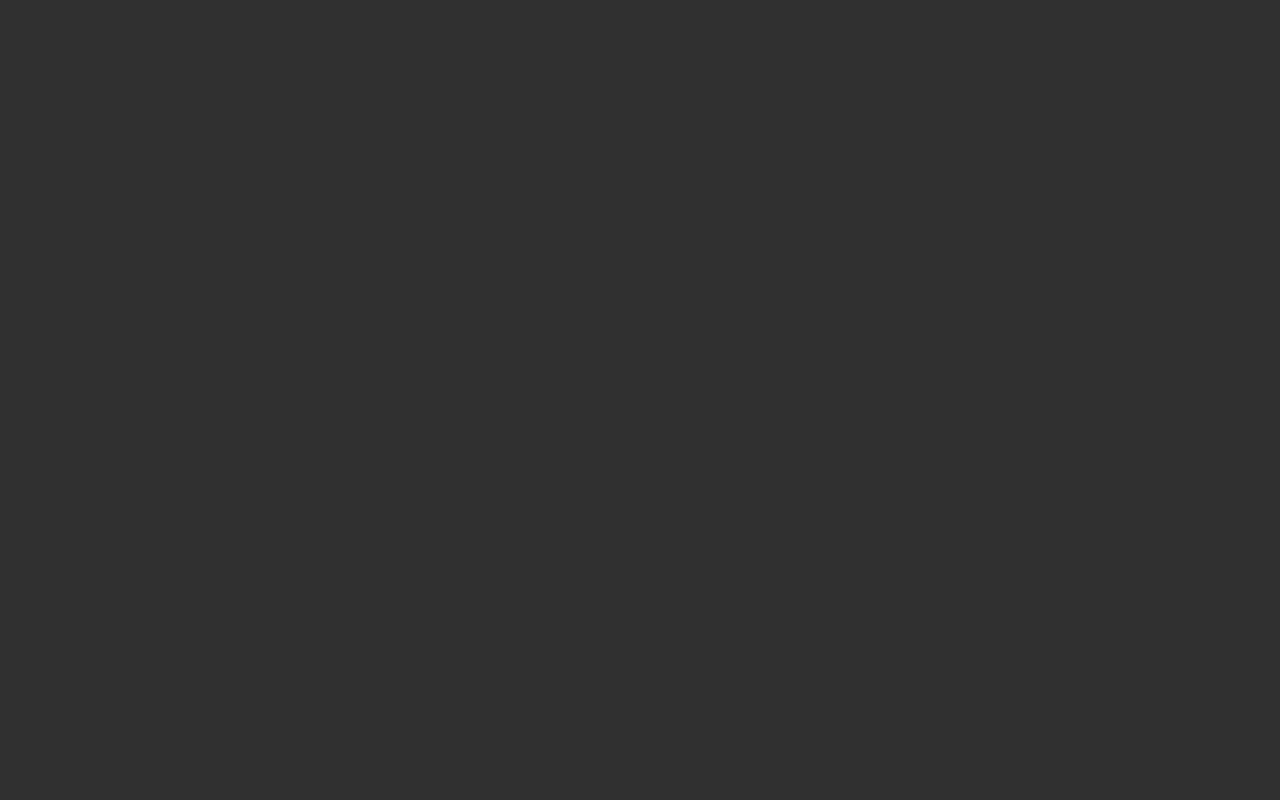
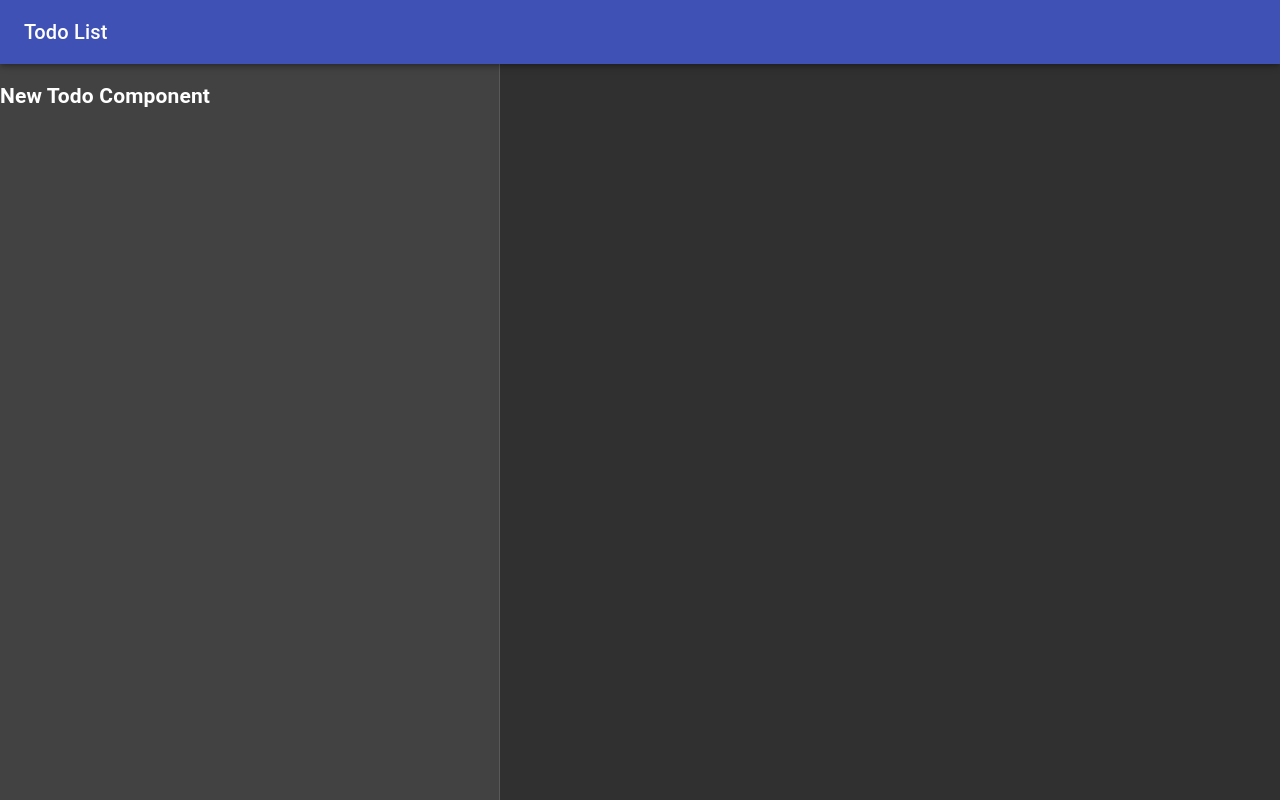
Before and after one commit to henptk14/todolist-ui, a React (Create React App) app: page /main in a window 1280 px wide. Built offline with nearby package versions, Linux system fonts and the light colour scheme.

Commit message:
Continue working on todo action

```diff
--- a/src/actions/actionConstants.js
+++ b/src/actions/actionConstants.js
@@ -3,3 +3,8 @@ export const REGISTER_ERROR = "REGISTER_ERROR";
 export const LOGIN = "LOGIN";
 export const LOGIN_ERROR = "LOGIN_ERROR";
 export const LOGOUT = "LOGOUT";
+
+export const FETCH_TODO = "FETCH_TODO";
+export const POST_TODO = "POST_TODO";
+export const REMOVE_TODO = "REMOVE_TODO";
+export const TODO_ERROR = "TODO_ERROR";
--- a/src/components/App.js
+++ b/src/components/App.js
@@ -10,6 +10,8 @@ import jwt_decode from "jwt-decode";
 import { LOGIN } from "../actions/actionConstants";
 import { logout } from "../actions/AuthActions";
 import { store } from "../store";
+import NewTodoComponent from "./todo_components/NewTodoComponent";
+import MainPage from "./common/MainPage";
 
 const jwtToken = localStorage.jwtToken;
 
@@ -22,6 +24,8 @@ if (jwtToken) {
   });
 
   const currentTime = Date.now() / 1000;
+  console.log("decoded.exp", decoded.exp);
+
   if (decoded.exp < currentTime) {
     store.dispatch(logout());
     window.location.href = "/";
@@ -34,6 +38,8 @@ const App = () => {
       <Route exact path="/" component={LandingPage} />
       <Route exact path="/register" component={Register} />
       <Route exact path="/login" component={Login} />
+      <Route exact path="/newtodo" component={NewTodoComponent} />
+      <Route exact path="/main" component={MainPage} />
     </BrowserRouter>
   );
 };
--- a/src/components/common/Header.js
+++ b/src/components/common/Header.js
@@ -9,12 +9,16 @@ import {
 } from "@material-ui/core";
 import AccountCircle from "@material-ui/icons/AccountCircle";
 import { makeStyles } from "@material-ui/core/styles";
-import { useDispatch } from "react-redux";
+import { useDispatch, useSelector } from "react-redux";
 import { logout } from "../../actions/AuthActions";
 
 const useStyle = makeStyles(theme => ({
   root: {
+    display: "flex",
     flexGrow: 1
+  },
+  appBar: {
+    zIndex: theme.zIndex.drawer + 1
   },
   accountIcon: {
     marginLeft: "auto",
@@ -28,7 +32,8 @@ function Header(props) {
   const menuItemOpen = Boolean(anchorEl);
 
   const dispatch = useDispatch();
-  const loggedIn = localStorage.getItem("jwtToken");
+  // const loggedIn = localStorage.getItem("jwtToken");
+  const loggedIn = useSelector(state => state.security.validToken);
 
   const handleAccountIconClicked = e => {
     setAnchorEl(e.currentTarget);
@@ -38,9 +43,14 @@ function Header(props) {
     setAnchorEl(null);
   };
 
+  const handleLogOut = () => {
+    dispatch(logout());
+    window.location.href = "/";
+  };
+
   return (
     <div className={classes.root}>
-      <AppBar position="static">
+      <AppBar position="static" className={classes.appBar}>
         <Toolbar>
           <Typography variant="h6">Todo List</Typography>
           {loggedIn && (
@@ -69,7 +79,7 @@ function Header(props) {
                 onClose={handleMenuClose}
               >
                 <MenuItem>My Account</MenuItem>
-                <MenuItem onClick={() => dispatch(logout())}>Log Out</MenuItem>
+                <MenuItem onClick={handleLogOut}>Log Out</MenuItem>
               </Menu>
             </div>
           )}
--- /dev/null
+++ b/src/components/common/MainPage.js
@@ -0,0 +1,64 @@
+import React from "react";
+import Header from "./Header";
+import {
+  makeStyles,
+  useMediaQuery,
+  useTheme,
+  Drawer,
+  Typography
+} from "@material-ui/core";
+import NewTodoComponent from "../todo_components/NewTodoComponent";
+
+const useStyles = makeStyles(theme => ({
+  paper: {
+    padding: theme.spacing(2),
+    textAlign: "center"
+  },
+  drawer: {
+    [theme.breakpoints.between("md", "lg")]: {
+      width: 400
+    },
+    [theme.breakpoints.between("lg", "xl")]: {
+      width: 500
+    },
+    [theme.breakpoints.up("xl")]: {
+      width: 850
+    }
+  },
+  content: {
+    padding: theme.spacing(3),
+    flexGrow: 1
+  },
+  toolbar: theme.mixins.toolbar
+}));
+
+const MainPage = () => {
+  const classes = useStyles();
+  const theme = useTheme();
+  const mdBreakPoint = useMediaQuery(theme.breakpoints.up("md"));
+
+  return (
+    <div>
+      <Header />
+      <div>
+        <Drawer
+          variant="permanent"
+          className={classes.drawer}
+          classes={{
+            paper: classes.drawer
+          }}
+          anchor={mdBreakPoint ? "left" : "top"}
+        >
+          <div className={classes.toolbar} />
+          <NewTodoComponent />
+        </Drawer>
+        <main className={classes.content}>
+          <div className={classes.toolbar} />
+          <Typography paragraph>This is task component section</Typography>
+        </main>
+      </div>
+    </div>
+  );
+};
+
+export default MainPage;
--- /dev/null
+++ b/src/components/todo_components/NewTodoComponent.js
@@ -0,0 +1,11 @@
+import React from "react";
+
+const NewTodoComponent = () => {
+  return (
+    <>
+      <h2>New Todo Component</h2>
+    </>
+  );
+};
+
+export default NewTodoComponent;
--- a/src/components/usermanagement/Login.js
+++ b/src/components/usermanagement/Login.js
@@ -1,4 +1,4 @@
-import React, { useState } from "react";
+import React, { useState, useEffect } from "react";
 import { makeStyles } from "@material-ui/styles";
 import { Grid, Typography, TextField, Button } from "@material-ui/core";
 import Header from "../common/Header";
@@ -37,7 +37,14 @@ const Login = props => {
   const [password, setPassword] = useState("");
 
   const loginError = useSelector(state => state.security.loginError);
+  const validToken = useSelector(state => state.security.validToken);
   const dispatch = useDispatch();
+
+  useEffect(() => {
+    if (validToken) {
+      props.history.push("/newtodo");
+    }
+  });
 
   const onChangeHandler = event => {
     const { name, value } = event.target;
```
Also changed, not shown: src/reducers/todoReducer.js (added, +45 -0 lines).
